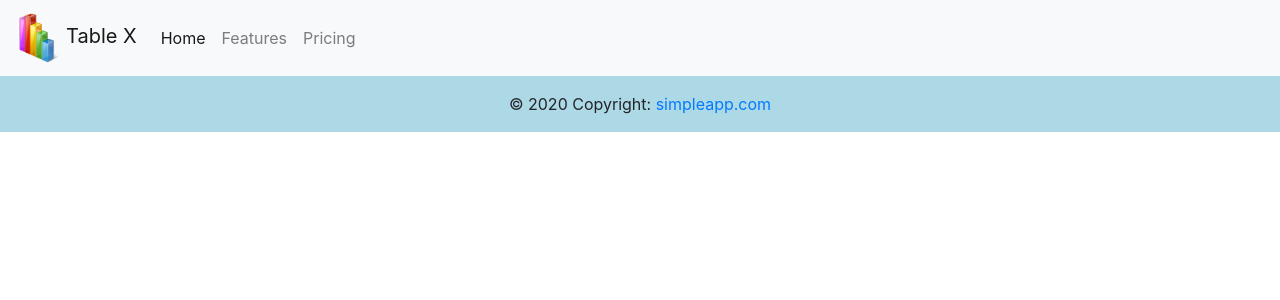
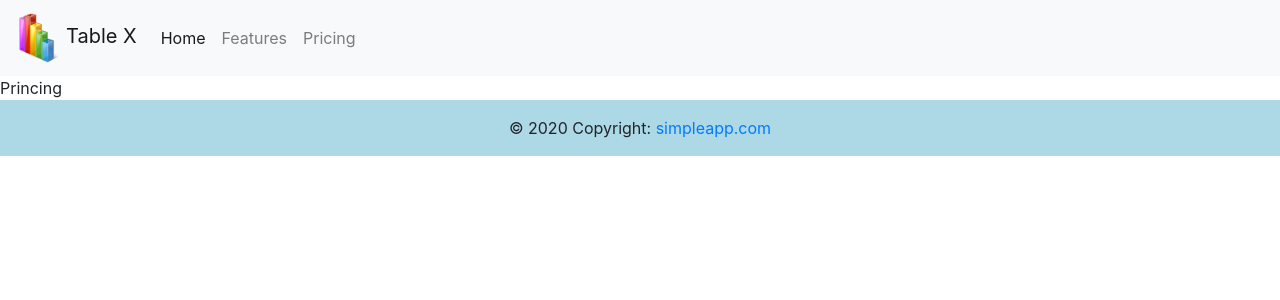
Before and after one commit to RayMiles94/data-tablex, a React (Create React App) app: page /pricing in a window 1280 px wide. Shown: the top 300 px of the page. Built offline with nearby package versions, Linux system fonts and the light colour scheme.

Commit message:
add ...'

```diff
--- a/src/App.js
+++ b/src/App.js
@@ -1,25 +1,23 @@
 import React from 'react';
 import './App.css';
-import {
-  BrowserRouter as Router,
-  Switch,
-  Route
-} from "react-router-dom";
+import { BrowserRouter as Router, Switch, Route } from "react-router-dom";
 
 import Header from './components/header/header';
 import Footer from './components/footer/footer';
 import MainComponent from './components/main/main.jsx';
 import Features from './components/main/features/features';
+import Princing from './components/main/pricing/pricing';
 
 function App() {
   return (
     <Router>
-      <Header />
+      <Header/>
       <Switch>
         <Route path='/' exact component={MainComponent} />
         <Route path='/features' component={Features} />
+        <Route path='/pricing' component={Princing} />
       </Switch>
-      <Footer />
+      <Footer/>
     </Router>
 
 
--- a/src/components/header/header.jsx
+++ b/src/components/header/header.jsx
@@ -16,7 +16,7 @@ export default class Header extends Component {
     render() {
         return (
             <nav id="header_table" className="navbar navbar-expand-lg navbar-light bg-light">
-                <a className="navbar-brand" href="/"><img src="tablex.png" alt="tablex" height="50" width="50"/>Table X</a>
+                <Link className="navbar-brand" to="/"><img src="tablex.png" alt="tablex" height="50" width="50"/>Table X</Link>
                 <button className="navbar-toggler" type="button" data-toggle="collapse" data-target="/navbarNav" aria-controls="navbarNav" aria-expanded="false" aria-label="Toggle navigation">
                     <span class="navbar-toggler-icon"></span>
                 </button>
--- a/src/components/main/features/features.jsx
+++ b/src/components/main/features/features.jsx
@@ -9,6 +9,7 @@ export default class Features extends Component {
     }
 
     render() {
+        document.title='Features';
         return(
             <div>Features</div>
         );
--- a/src/components/main/main.jsx
+++ b/src/components/main/main.jsx
@@ -9,6 +9,7 @@ export default class MainComponent extends Component {
     }
 
     render() {
+        document.title='Home';
         return(
             <div id="main">Hello</div>
         );
--- /dev/null
+++ b/src/components/main/pricing/pricing.jsx
@@ -0,0 +1,15 @@
+import React,{ Component } from "react";
+import "./pricing.css";
+
+export default class Princing extends Component {
+
+    constructor(props) {
+        super(props);
+        this.state= {};
+    }
+
+    render() {
+        document.title='Princing';
+        return(<div>Princing</div>)
+    }
+}
```
Also changed, not shown: src/components/main/pricing/pricing.css (added).
